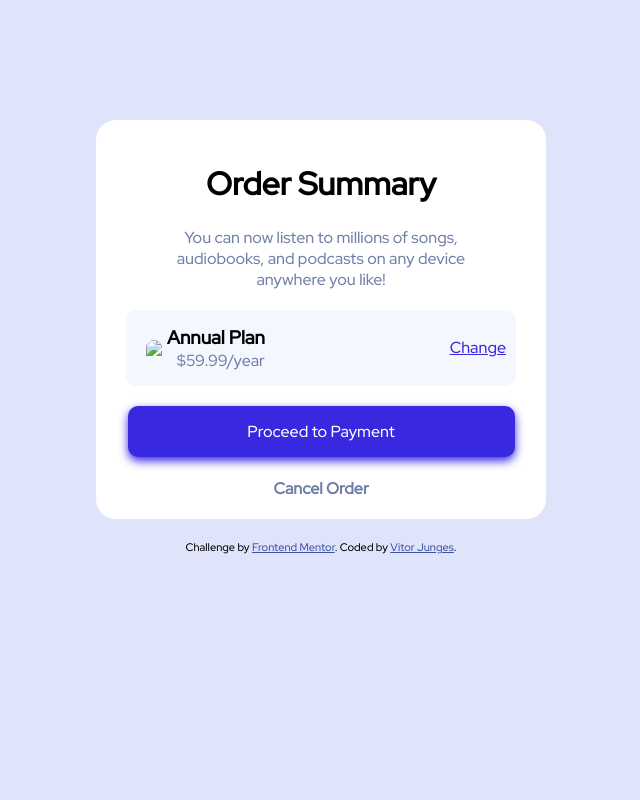
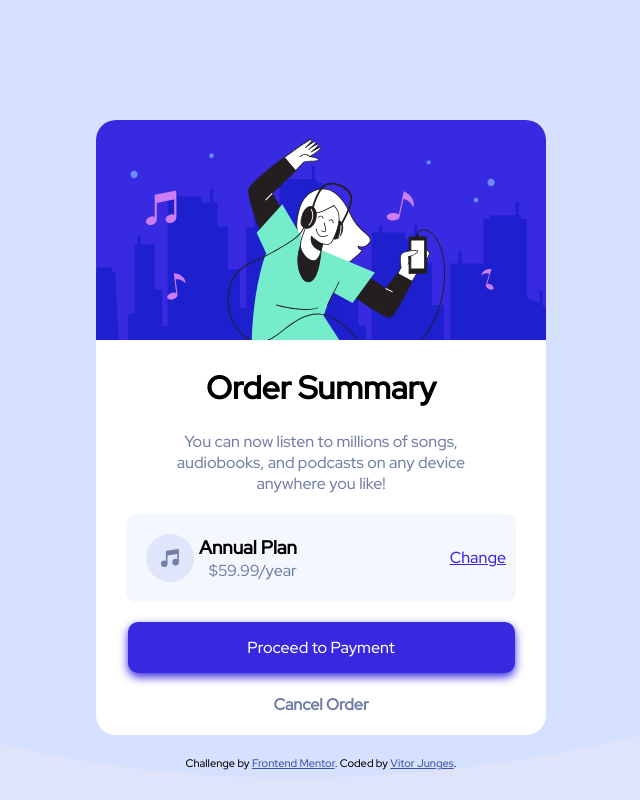
Before and after one commit to VitorJunges/OrderSummaryFEM, a plain HTML site: page index.html in a window 1280 px wide. Shown: the whole page, without its empty margins (319-959 px from the left). Drawn offline with Linux system fonts and the light colour scheme.

Commit message:
Update index.html

```diff
--- a/index.html
+++ b/index.html
@@ -18,7 +18,7 @@
 
     }
     body{
-      background-image: url(./images/pattern-background-desktop.svg);
+      background-image: url(./pattern-background-desktop.svg);
       background-repeat: no-repeat;
       background-size: cover;
       background-color: rgb(224, 228, 250);
@@ -100,14 +100,14 @@
 </head>
 <body>
 <div id="container">
-  <img  src="./images/illustration-hero.svg" alt="">
+  <img  src="./illustration-hero.svg" alt="">
   <h1>Order Summary</h1>
 
   <p>You can now listen to millions of songs, audiobooks, and podcasts on any
     device anywhere you like!</p>
 
   <div id="plan">
-    <img id="music" src="./images/icon-music.svg">
+    <img id="music" src="./icon-music.svg">
     <div>
     <h3>Annual Plan</h3>
       <p>$59.99/year</p>
```
